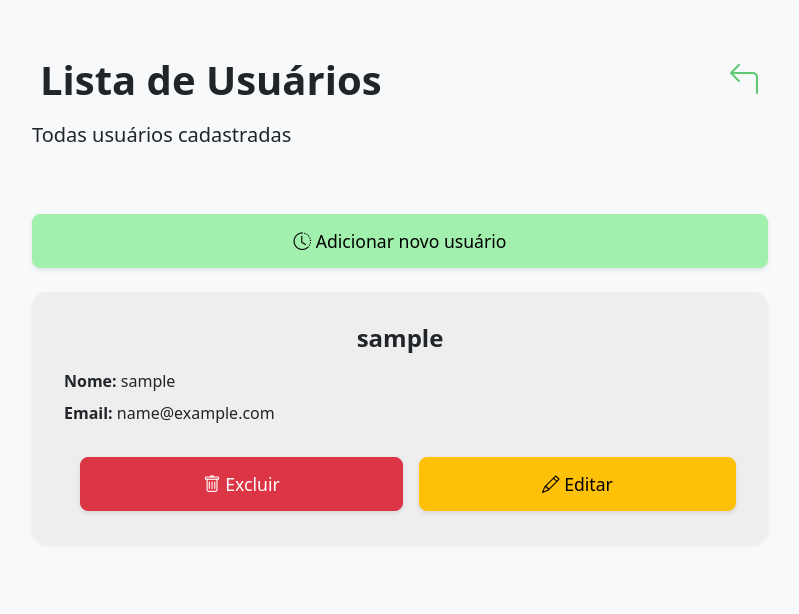
After one commit to joaoArtur2907/LevantamentoMudas, a Django app: page /catalog/usuarios/ in a window 1280 px wide. The commit adds this page. Shown: the top 614 px of the page, without its empty margins (240-1039 px from the left). Run offline with Django 5.2, Linux system fonts and the light colour scheme; the visitor is signed in with stand-in values (Sample User, id 1); data comes from the database, SQL or seed files in the repository.

Commit message:
crud de usuarios

```diff
--- a/catalog/templates/base_generic.html
+++ b/catalog/templates/base_generic.html
@@ -10,7 +10,6 @@
       rel="stylesheet"
       integrity="sha384-QWTKZyjpPEjISv5WaRU9OFeRpok6YctnYmDr5pNlyT2bRjXh0JMhjY6hW+ALEwIH"
       crossorigin="anonymous">
-    <!-- Add additional CSS in static file -->
     {% load static %}
 {#    <link rel="stylesheet" href="{% static 'css/styles.css' %}" />#}
   </head>
--- /dev/null
+++ b/catalog/templates/catalog/user_list.html
@@ -0,0 +1,113 @@
+<!doctype html>
+<html lang="pt-br">
+  <head>
+    {% block title %}
+      <title>Sistema Levantamento</title>
+    {% endblock %}
+    <meta charset="utf-8" />
+    <meta name="viewport" content="width=device-width, initial-scale=1" />
+    <link href="https://cdn.jsdelivr.net/npm/bootstrap@5.3.3/dist/css/bootstrap.min.css"
+          rel="stylesheet"
+          integrity="sha384-QWTKZyjpPEjISv5WaRU9OFeRpok6YctnYmDr5pNlyT2bRjXh0JMhjY6hW+ALEwIH"
+          crossorigin="anonymous" />
+
+    {% load static %}
+    <link rel="stylesheet" href="{% static 'css/styles.css' %}" />
+    <link rel="stylesheet" href="https://cdn.jsdelivr.net/npm/bootstrap-icons@1.11.3/font/bootstrap-icons.min.css" />
+  </head>
+
+  <body class="bg-light">
+    <div class="container py-5">
+      <div class="row justify-content-center">
+        <div class="col-lg-8">
+
+          <div class="d-flex flex-row justify-content-between">
+            <h1 class="p-2"><b>Lista de Usuários</b></h1>
+            <a class="p-2 bi bi-arrow-90deg-left fa-lg arrowBack" href="{% url 'index' %}"></a>
+          </div>
+
+          <p class="lead">Todas usuários cadastradas</p>
+          <br>
+          <div class="mt-4 mb-4 ">
+    <a href="{% url 'usuarios-create' %}" class="btn btn-success btn-lg w-100">
+        <i class="bi bi-clock-history"></i> Adicionar novo usuário
+    </a>
+    </div>
+
+          {% for usuario in usuarios %}
+            <a class="text-decoration-none">
+              <div class="card mb-4 shadow-sm hover-effect colorCard">
+                <div class="card-body">
+                  <h2 class="card-title h4 mb-3 text-dark text-center"><b>{{ usuario }}</b></h2>
+                  <div class="text-dark">
+                    <p class="mb-2"><b>Nome:</b> {{ usuario.username }}</p>
+                    <p class="mb-2"><b>Email:</b> {{ usuario.email|default:"Não informado" }}</p>
+                  </div>
+                    <br>
+                  <div class="d-flex gap-3">
+                    <a href="{% url 'usuarios-delete' usuario.id %}" class="btn btn-danger btn-lg flex-grow-1">
+                      <i class="bi bi-trash"></i> Excluir
+                    </a>
+                    <a href="{% url 'usuarios-update' usuario.id %}" class="btn btn-warning btn-lg flex-grow-1">
+                      <i class="bi bi-pencil"></i> Editar
+                    </a>
+                  </div>
+
+                </div>
+              </div>
+            </a>
+          {% empty %}
+            <p>Não há Usuários cadastradas</p>
+          {% endfor %}
+
+          {% if is_paginated %}
+            <nav aria-label="Page navigation">
+              <ul class="pagination justify-content-center pagination-lg">
+
+                {% if page_obj.has_previous %}
+                  <li class="page-item">
+                    <a class="page-link green" href="{{ request.path }}?page={{ page_obj.previous_page_number }}" aria-label="Previous">
+                      <span aria-hidden="true"><i class="bi bi-chevron-left"></i></span>
+                    </a>
+                  </li>
+                {% else %}
+                  <li class="page-item disabled">
+                    <a class="page-link darkGreen" href="#" tabindex="-1" aria-disabled="true">
+                      <span aria-hidden="true"><i class="bi bi-chevron-left"></i></span>
+                    </a>
+                  </li>
+                {% endif %}
+
+                <li class="page-item">
+                  <span class="page-link textDark">
+                    Página {{ page_obj.number }} de {{ page_obj.paginator.num_pages }}
+                  </span>
+                </li>
+
+                {% if page_obj.has_next %}
+                  <li class="page-item">
+                    <a class="page-link green" href="{{ request.path }}?page={{ page_obj.next_page_number }}" aria-label="Next">
+                      <span aria-hidden="true"><i class="bi bi-chevron-right"></i></span>
+                    </a>
+                  </li>
+                {% else %}
+                  <li class="page-item disabled">
+                    <a class="page-link darkGreen" href="#" tabindex="-1" aria-disabled="true">
+                      <span aria-hidden="true"><i class="bi bi-chevron-right"></i></span>
+                    </a>
+                  </li>
+                {% endif %}
+
+              </ul>
+            </nav>
+          {% endif %}
+
+        </div>
+      </div>
+    </div>
+
+    <script src="https://cdn.jsdelivr.net/npm/bootstrap@5.3.3/dist/js/bootstrap.bundle.min.js"
+            integrity="sha384-YvpcrYf0tY3lHB60NNkmXc5s9fDVZLESaAA55NDzOxhy9GkcIdslK1eN7N6jIeHz"
+            crossorigin="anonymous"></script>
+  </body>
+</html>
--- a/catalog/templates/index.html
+++ b/catalog/templates/index.html
@@ -27,6 +27,9 @@
                   <form id="logout-form" method="post" action="{% url 'logout' %}">
                   {% csrf_token %}
                   <button type="submit" class="btn">Logout</button>
+                  <a href="{% url 'user-list' %}" class="btn btn-success btn-lg py-3">
+                  <i class="bi bi-list-ul"></i> Ver Usuários
+                </a>
                   </form>
 
               {% else %}
@@ -34,8 +37,6 @@
             </div>
             </div>
             <p class="lead">Bem vindo de volta!</p>
-
-
 
           </div>
 
--- a/catalog/urls.py
+++ b/catalog/urls.py
@@ -24,12 +24,17 @@ urlpatterns = [
     # historico Viveiro
     path('viveiro/<int:viveiro_id>/historico/create', views.HistoricoViveiroCreate.as_view(), name='historicoViveiro-create'),
     path('historicoViveiro/<int:pk>/update', views.HistoricoViveiroUpdate.as_view(), name='historicoViveiro-update'),
+    path('historicoViveiro/<int:pk>/delete', views.HistoricoViveiroDelete.as_view(), name='historicoViveiro-delete'),
     # path('viveiro/<int:viveiro_id>/<int:pk>/historico/update', views.HistoricoViveiroUpdate.as_view(), name='historicoViveiro-update'),
-    path('historicoViveiro/<int:pk>/delete', views.HistoricoViveiroDelete.as_view(), name='historicoViveiro-delete'),
 
     # historico Propriedade
     path('propriedade/<int:propriedade_id>/historico/create', views.HistoricoPropriedadeCreate.as_view(), name='historicoPropriedade-create'),
     path('historicoPropriedade/<int:pk>/update', views.HistoricoPropriedadeUpdate.as_view(), name='historicoPropriedade-update'),
     path('historicoPropriedade/<int:pk>/delete', views.HistoricoPropriedadeDelete.as_view(), name='historicoPropriedade-delete'),
 
+    # usuários
+    path('usuarios/', views.UserListView.as_view(), name='user-list'),
+    path('usuarios/create', views.UserCreate.as_view(), name='usuarios-create'),
+    path('usuarios/<int:pk>/update', views.UserUpdate.as_view(), name='usuarios-update'),
+    path('usuarios/<int:pk>/delete', views.UserDelete.as_view(), name='usuarios-delete'),
 ]
--- a/catalog/views.py
+++ b/catalog/views.py
@@ -2,13 +2,15 @@ from mimetypes import inited
 
 from django.contrib.auth.decorators import login_required
 from django.contrib.auth.mixins import LoginRequiredMixin, PermissionRequiredMixin
+from django.contrib.auth.models import User
 from django.core.paginator import Paginator
 from django.http import HttpResponse, HttpResponseRedirect
 from django.shortcuts import render
 from django.urls import reverse_lazy, reverse
 from django.views import generic
-from django.views.generic import CreateView, UpdateView, DeleteView
+from django.views.generic import CreateView, UpdateView, DeleteView, ListView
 
+from .forms import UserForm, UserLoginForm
 from .models import Propriedade, Viveiro, HistoricoViveiro, HistoricoPropriedade, DificuldadeProducao, Cultivar, SistemaProducao
 
 @login_required
@@ -76,18 +78,18 @@ class ViveirosDetailView(LoginRequiredMixin, generic.DetailView):
         context['historicos_page'] = page_obj
         return context
 
-class PropriedadeCreate(PermissionRequiredMixin, CreateView):
+class PropriedadeCreate(LoginRequiredMixin, PermissionRequiredMixin, CreateView):
     model = Propriedade
     fields = '__all__'
     initial = {'nome': '<NAME>'}
     permission_required = 'catalog.add_propriedade'
 
-class PropriedadeUpdate(PermissionRequiredMixin, UpdateView):
+class PropriedadeUpdate(LoginRequiredMixin, PermissionRequiredMixin, UpdateView):
     model = Propriedade
     fields = '__all__'
     permission_required = 'catalog.change_propriedade'
 
-class PropriedadeDelete(PermissionRequiredMixin, DeleteView):
+class PropriedadeDelete(LoginRequiredMixin, PermissionRequiredMixin, DeleteView):
     model = Propriedade
     success_url = reverse_lazy('propriedade-list')
     permission_required = 'catalog.delete_propriedade'
@@ -98,48 +100,54 @@ class PropriedadeDelete(PermissionRequiredMixin, DeleteView):
             return HttpResponseRedirect(self.success_url)
         except Exception as e:
             return HttpResponseRedirect(
-                reverse("propriedade-delete", kwargs={"pk": self.object.id})
+                reverse("propriedade-list")
             )
+
+
 # algum erro nesse reverse ai importado talvez
 
-class ViveiroCreate(PermissionRequiredMixin, CreateView):
+class ViveiroCreate(LoginRequiredMixin, PermissionRequiredMixin, CreateView):
     model = Viveiro
     fields = '__all__'
     initial = {'nome': '<NAME>'}
     permission_required = 'catalog.add_viveiro'
 
-class ViveiroUpdate(PermissionRequiredMixin, UpdateView):
+class ViveiroUpdate(LoginRequiredMixin, PermissionRequiredMixin, UpdateView):
     model = Viveiro
     fields = '__all__'
     initial = {'nome': '<NAME>'}
     permission_required = 'catalog.change_viveiro'
 
-class ViveiroDelete(PermissionRequiredMixin, DeleteView):
+class ViveiroDelete(LoginRequiredMixin, PermissionRequiredMixin, DeleteView):
     model = Viveiro
     success_url = reverse_lazy('viveiro-list')
     permission_required = 'catalog.delete_viveiro'
 
+
     def form_valid(self, form):
+        obj_id = self.object.id
         try:
             self.object.delete()
             return HttpResponseRedirect(self.success_url)
         except Exception as e:
             return HttpResponseRedirect(
-                reverse("viveiro-delete", kwargs={"pk": self.object.id})
+                reverse("viveiros-list")
             )
 
-class HistoricoViveiroCreate(PermissionRequiredMixin, CreateView):
+class HistoricoViveiroCreate(LoginRequiredMixin, PermissionRequiredMixin, CreateView):
     model = HistoricoViveiro
     fields = '__all__'
     permission_required = 'catalog.add_historico_viveiro'
 
-
+   #pega o id do viveiro e adiciona diretamente no formulario
     def get_initial(self):
         initial = super().get_initial()
         viveiro_id = self.kwargs.get('viveiro_id')
         if viveiro_id:
             initial['viveiro'] = viveiro_id
         return initial
+
+    # faz o campo viveiro ser readonly
     def get_form(self, form_class=None):
         form = super().get_form(form_class)
         viveiro_id = self.kwargs.get('viveiro_id')
@@ -152,7 +160,7 @@ class HistoricoViveiroCreate(PermissionRequiredMixin, CreateView):
         return reverse('viveiro-detail', kwargs={'pk': self.object.viveiro.id})
 
 
-class HistoricoViveiroUpdate(PermissionRequiredMixin, UpdateView):
+class HistoricoViveiroUpdate(LoginRequiredMixin, PermissionRequiredMixin, UpdateView):
     model = HistoricoViveiro
     fields = '__all__'
     permission_required = 'catalog.change_historico_viveiro'
@@ -178,7 +186,7 @@ class HistoricoViveiroUpdate(PermissionRequiredMixin, UpdateView):
 
 
 
-class HistoricoViveiroDelete(PermissionRequiredMixin, DeleteView):
+class HistoricoViveiroDelete(LoginRequiredMixin, PermissionRequiredMixin, DeleteView):
     model = HistoricoViveiro
     success_url = reverse_lazy('viveiros-list')
     permission_required = 'catalog.delete_historico_viveiro'
@@ -193,7 +201,7 @@ class HistoricoViveiroDelete(PermissionRequiredMixin, DeleteView):
             )
 
 
-class HistoricoPropriedadeCreate(PermissionRequiredMixin, CreateView):
+class HistoricoPropriedadeCreate(LoginRequiredMixin, PermissionRequiredMixin, CreateView):
     model = HistoricoPropriedade
     fields = '__all__'
     permission_required = 'catalog.add_historico_propriedade'
@@ -216,7 +224,7 @@ class HistoricoPropriedadeCreate(PermissionRequiredMixin, CreateView):
     def get_success_url(self):
         return reverse('propriedade-detail', kwargs={'pk': self.object.propriedade.id})
 
-class HistoricoPropriedadeUpdate(PermissionRequiredMixin, UpdateView):
+class HistoricoPropriedadeUpdate(LoginRequiredMixin, PermissionRequiredMixin, UpdateView):
     model = HistoricoPropriedade
     fields = '__all__'
     permission_required = 'catalog.change_historico_propriedade'
@@ -241,7 +249,7 @@ class HistoricoPropriedadeUpdate(PermissionRequiredMixin, UpdateView):
         return reverse('propriedade-detail', kwargs={'pk': self.object.propriedade.id})
 
 
-class HistoricoPropriedadeDelete(PermissionRequiredMixin, DeleteView):
+class HistoricoPropriedadeDelete(LoginRequiredMixin, PermissionRequiredMixin, DeleteView):
     model = HistoricoPropriedade
     success_url = reverse_lazy('propriedade-list')
     permission_required = 'catalog.delete_historico_propriedade'
@@ -256,3 +264,52 @@ class HistoricoPropriedadeDelete(PermissionRequiredMixin, DeleteView):
             )
     def get_success_url(self):
         return reverse('propriedade-detail', kwargs={'pk': self.object.propriedade.id})
+
+
+# usuários
+
+class UserListView(LoginRequiredMixin, PermissionRequiredMixin, ListView):
+    model = User
+    permission_required = 'catalog.view_user'
+    context_object_name = 'usuarios'
+    template_name = 'catalog/user_list.html'
+    paginate_by = 10
+
+
+class UserCreate(LoginRequiredMixin, PermissionRequiredMixin, CreateView):
+    model = User
+    initial = {'nome': '<NAME>'}
+    permission_required = 'catalog.add_user'
+    template_name = 'catalog/User_form.html'
+    form_class = UserLoginForm
+
+    def get_success_url(self):
+        return reverse('user-list')
+
+
+class UserUpdate(LoginRequiredMixin, PermissionRequiredMixin, UpdateView):
+    model = User
+    initial = {'nome': '<NAME>'}
+    permission_required = 'catalog.change_user'
+    template_name = 'catalog/User_form.html'
+    form_class = UserForm
+
+    def get_success_url(self):
+        return reverse('user-list')
+
+class UserDelete(LoginRequiredMixin, PermissionRequiredMixin, DeleteView):
+    model = User
+    success_url = reverse_lazy('user-list')
+    permission_required = 'catalog.delete_user'
+    template_name = 'catalog/User_confirm_delete.html'
+
+
+    def form_valid(self, form):
+        obj_id = self.object.id
+        try:
+            self.object.delete()
+            return HttpResponseRedirect(self.success_url)
+        except Exception as e:
+            return HttpResponseRedirect(
+                reverse("user-list")
+            )
```
Also changed, not shown: catalog/forms.py (+12 -0 lines), catalog/models.py (+7 -6 lines), catalog/templates/catalog/Propriedade_confirm_delete.html (+0 -14 lines), catalog/templates/catalog/User_confirm_delete.html (added, +10 -0 lines), catalog/templates/catalog/User_form.html (added, +65 -0 lines), catalog/templates/catalog/Viveiro_confirm_delete.html (+0 -15 lines), catalog/admin.py (line endings or trailing spaces), catalog/migrations/0004_alter_historicoviveiro_viveiro.py (added), catalog/migrations/0005_alter_historicoviveiro_viveiro.py (added), catalog/migrations/0006_alter_historicopropriedade_propriedade.py (added).
